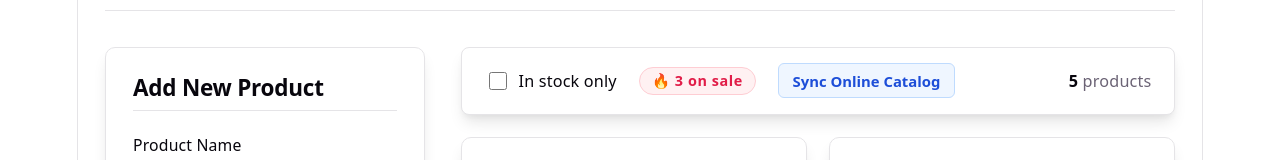
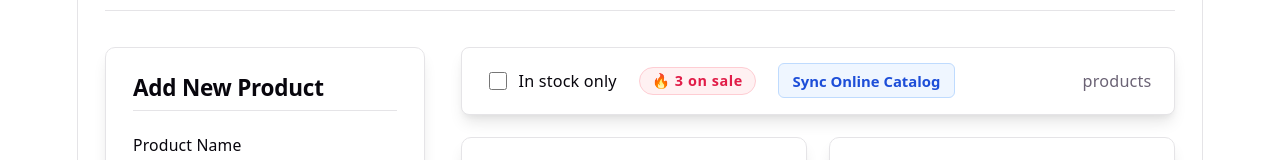
Before and after one commit to lyyeakkhai/ecommerce-app, a React (Vite) app: page / in a window 1280 px wide. Shown: the part 174-334 px from the top of the page. Built offline with nearby package versions, Linux system fonts and the light colour scheme.

Commit message:
test: plant three diagnostic bugs for debugging hunt

```diff
--- a/src/App.tsx
+++ b/src/App.tsx
@@ -7,7 +7,12 @@ import { AddProductForm } from './components/AddProductForm';
 import './App.css';
 
 function App() {
-  const [products, setProducts] = useState<Product[]>(initialProducts);
+  const [products, setProducts] = useState<Product[]>(() => {
+    if (new URLSearchParams(window.location.search).get('crash') === 'true') {
+      return (null as unknown as Product[]);
+    }
+    return initialProducts;
+  });
   const [inStockOnly, setInStockOnly] = useState<boolean>(() => {
     return new URLSearchParams(window.location.search).get('inStockOnly') === 'true';
   });
@@ -15,22 +20,23 @@ function App() {
   const [syncError, setSyncError] = useState<string | null>(null);
 
   const handleAddProduct = (newProduct: Product): void => {
-    setProducts((prev) => [newProduct, ...prev]);
+    setProducts((prev) => [newProduct, ...(prev ?? [])]);
   };
 
   const handleSyncOnlineCatalog = async (): Promise<void> => {
     setIsSyncing(true);
     setSyncError(null);
     try {
-      const res = await fetch('/api/products-deals.json');
+      // Bug 3 planted: mistyped URL ('prodcuts' instead of 'products')
+      const res = await fetch('/api/prodcuts-deals.json');
       if (!res.ok) {
         throw new Error(`HTTP error! status: ${res.status}`);
       }
       const deals: Product[] = await res.json();
       setProducts((prev) => {
-        const existingIds = new Set(prev.map((p) => p.id));
+        const existingIds = new Set((prev ?? []).map((p) => p.id));
         const newDeals = deals.filter((deal) => !existingIds.has(deal.id));
-        return [...prev, ...newDeals];
+        return [...(prev ?? []), ...newDeals];
       });
     } catch (err) {
       const message = err instanceof Error ? err.message : 'Failed to sync deals';
@@ -41,11 +47,11 @@ function App() {
     }
   };
 
-  const filteredProducts: Product[] = inStockOnly
-    ? products.filter((product) => product.inStock)
-    : products;
+  const filteredProducts: Product[] = (products ?? []).filter((product) =>
+    inStockOnly ? product.inStock : true
+  );
 
-  const saleCount: number = products.filter((product) => product.onSale).length;
+  const saleCount: number = (products ?? []).filter((product) => product.onSale).length;
 
   return (
     <div className="app-container">
@@ -62,14 +68,16 @@ function App() {
         </aside>
 
         <section className="catalog-main">
+          {/* Bug 2 planted: prop name typo 'productsCount' passed instead of 'productCount' */}
           <ProductFilter
             inStockOnly={inStockOnly}
             onToggleInStock={setInStockOnly}
-            productCount={filteredProducts.length}
+            productsCount={filteredProducts.length}
             saleCount={saleCount}
             onSyncOnlineCatalog={handleSyncOnlineCatalog}
             isSyncing={isSyncing}
           />
+
           {syncError && (
             <div className="sync-error-banner" role="alert">
               Sync failed: {syncError}
@@ -80,6 +88,7 @@ function App() {
       </main>
     </div>
   );
+
 }
 
 export default App;
--- a/src/components/ProductFilter.tsx
+++ b/src/components/ProductFilter.tsx
@@ -1,7 +1,8 @@
-interface ProductFilterProps {
+export interface ProductFilterProps {
   inStockOnly: boolean;
   onToggleInStock: (checked: boolean) => void;
-  productCount: number;
+  productCount?: number;
+  productsCount?: number; // Bug 2 planted typo
   saleCount: number;
   onSyncOnlineCatalog?: () => void;
   onSyncDeals?: () => void;
@@ -15,8 +16,9 @@ export function ProductFilter({
   saleCount,
   onSyncOnlineCatalog,
   onSyncDeals,
-  isSyncing = false,
+  isSyncing,
 }: ProductFilterProps) {
+
   const handleSync = onSyncOnlineCatalog ?? onSyncDeals;
 
   return (
--- a/src/components/ProductGrid.tsx
+++ b/src/components/ProductGrid.tsx
@@ -2,21 +2,18 @@ import type { Product } from '../types';
 import { ProductCard } from './ProductCard';
 
 interface ProductGridProps {
-  products: Product[];
+  products: Product[] | null;
 }
 
 export function ProductGrid({ products }: ProductGridProps) {
   return (
     <div className="product-grid-container">
-      {products.length === 0 ? (
-        <p className="empty-catalog-message">No products found matching your filter.</p>
-      ) : (
-        <div className="product-grid">
-          {products.map((product) => (
-            <ProductCard key={product.id} product={product} />
-          ))}
-        </div>
-      )}
+      {/* Bug 1 planted: Direct .map() call without null check causes crash when products is null */}
+      <div className="product-grid">
+        {(products as unknown as Product[]).map((product) => (
+          <ProductCard key={product.id} product={product} />
+        ))}
+      </div>
     </div>
   );
 }
```
